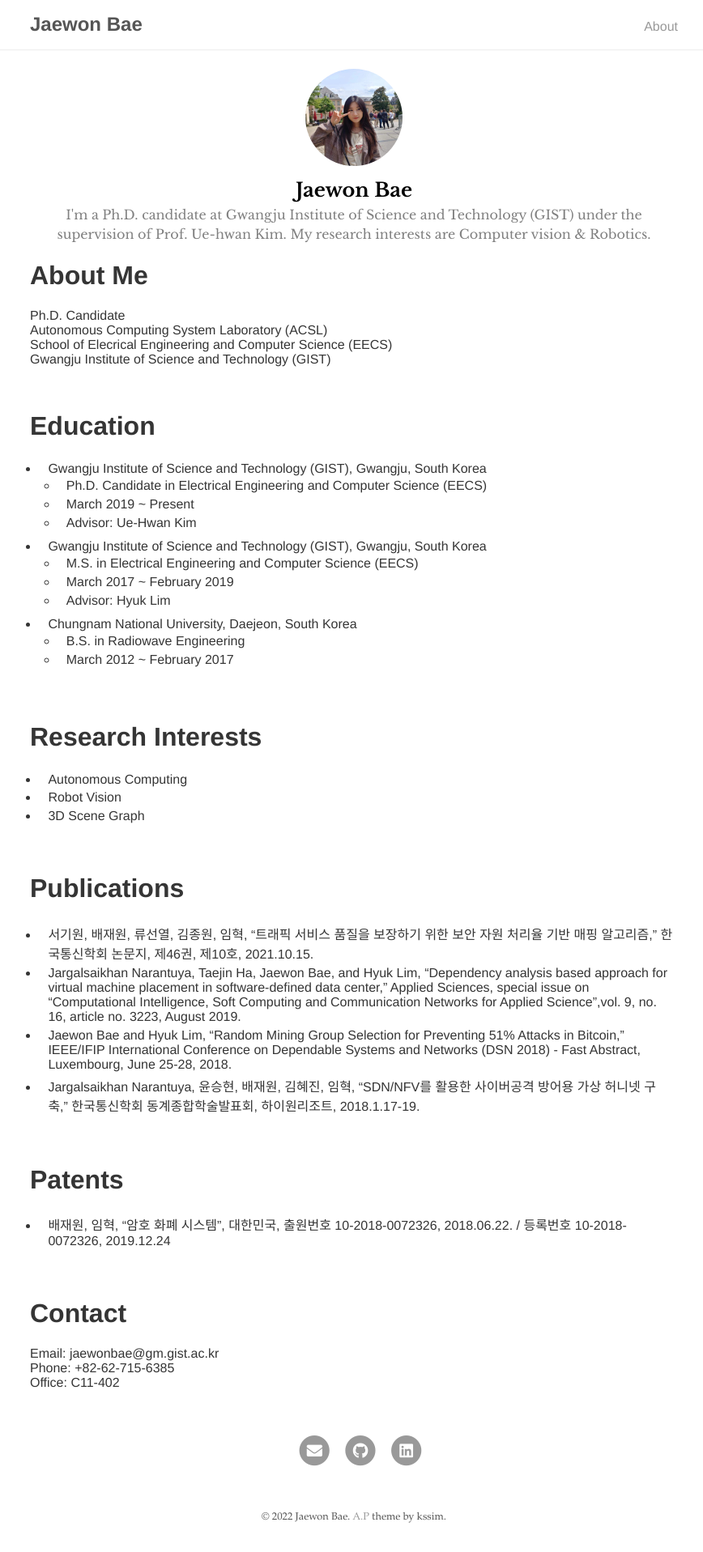
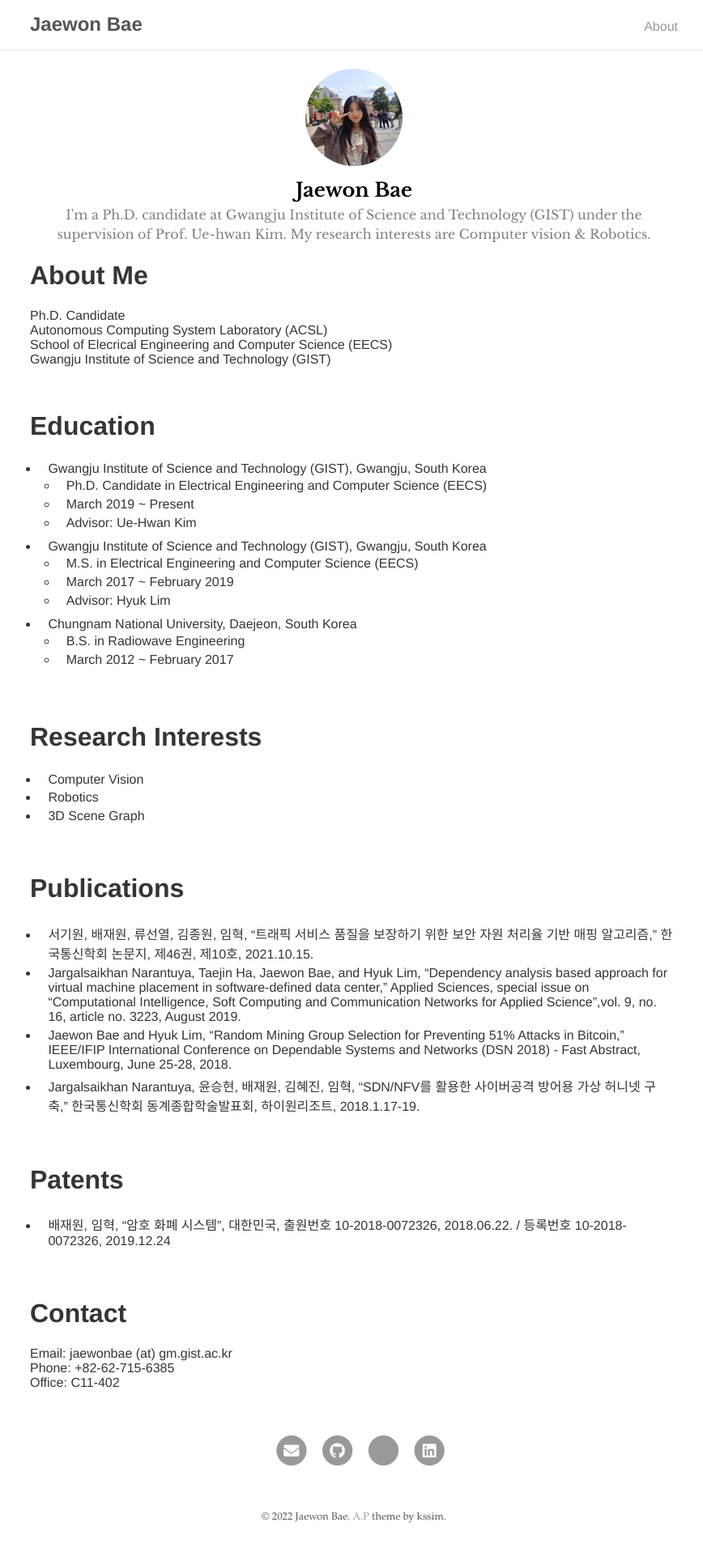
Before and after one commit to jaewonbae/jaewonbae.github.io, a Jekyll site: the page built from index.md, in a window 1280 px wide. Shown: the whole page at 81% size, without its empty margins (203-1071 px from the left). Built offline with Jekyll 4.4.1, drawn with Linux system fonts in a browser that asks for light colours; our own code applies the rules of GitHub Pages for plain Markdown files.

Commit message:
modified icon.html and index.md

```diff
--- a/_includes/icons.html
+++ b/_includes/icons.html
@@ -70,6 +70,17 @@
     <span class="fa-stack fa-lg">
       <i class="fa fa-circle fa-stack-2x"></i>
       <i class="fab fa-github fa-stack-1x fa-inverse"></i>
+    </span>
+  </a>
+</li>
+{% endif %}
+
+{% if site.social.google_scholar %}
+<li>
+  <a href="https://scholar.google.com/{{ site.social.google_scholar }}" title="{{ site.social.default_txt }} Google Scholar">
+    <span class="fa-stack fa-lg">
+      <i class="fa fa-circle fa-stack-2x"></i>
+      <i class="fab fa-google-scholar fa-stack-1x fa-inverse"></i>
     </span>
   </a>
 </li>
--- a/index.md
+++ b/index.md
@@ -26,8 +26,8 @@ Gwangju Institute of Science and Technology (GIST)
 <br/>
 
 # Research Interests
-* Autonomous Computing
-* Robot Vision
+* Computer Vision
+* Robotics
 * 3D Scene Graph
 
 <br/>
@@ -46,6 +46,6 @@ Gwangju Institute of Science and Technology (GIST)
 <br/>
 
 # Contact
-Email: jaewonbae@gm.gist.ac.kr
+Email: jaewonbae (at) gm.gist.ac.kr
 Phone: +82-62-715-6385
 Office: C11-402
```
